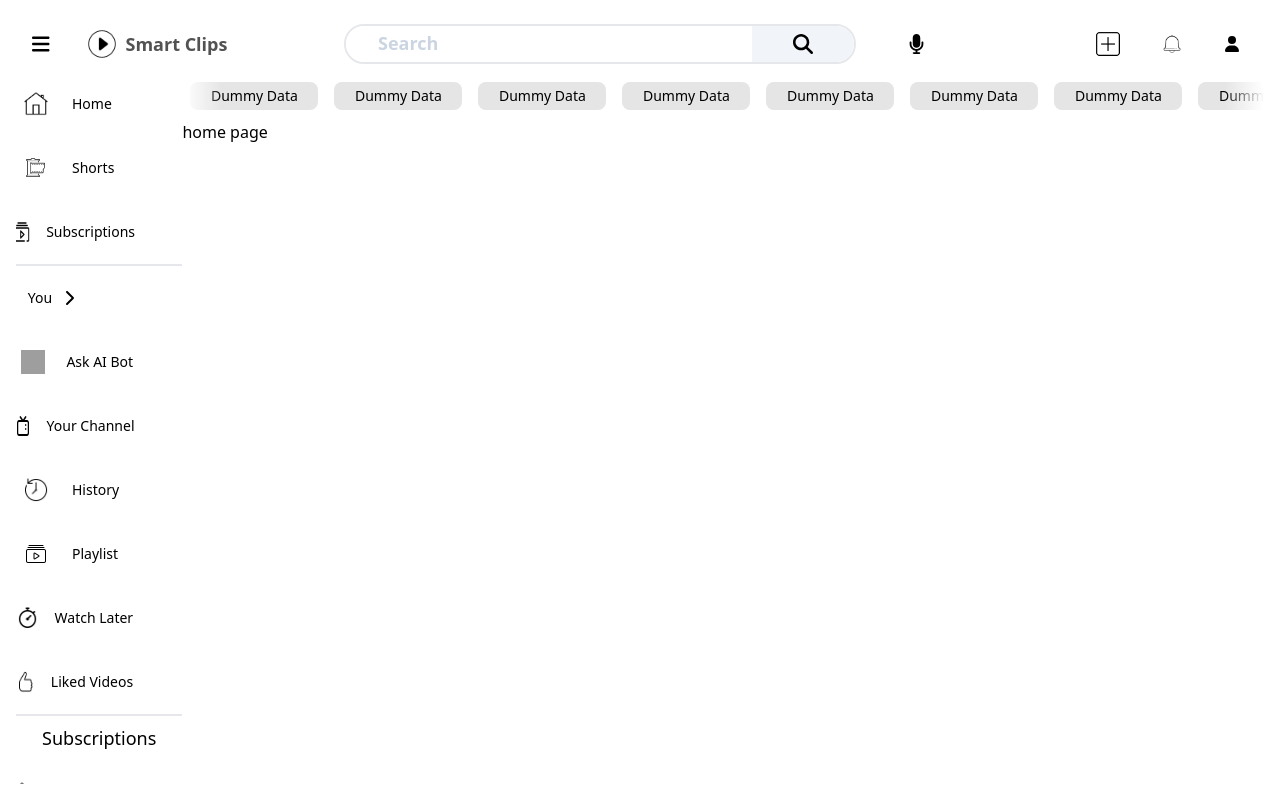
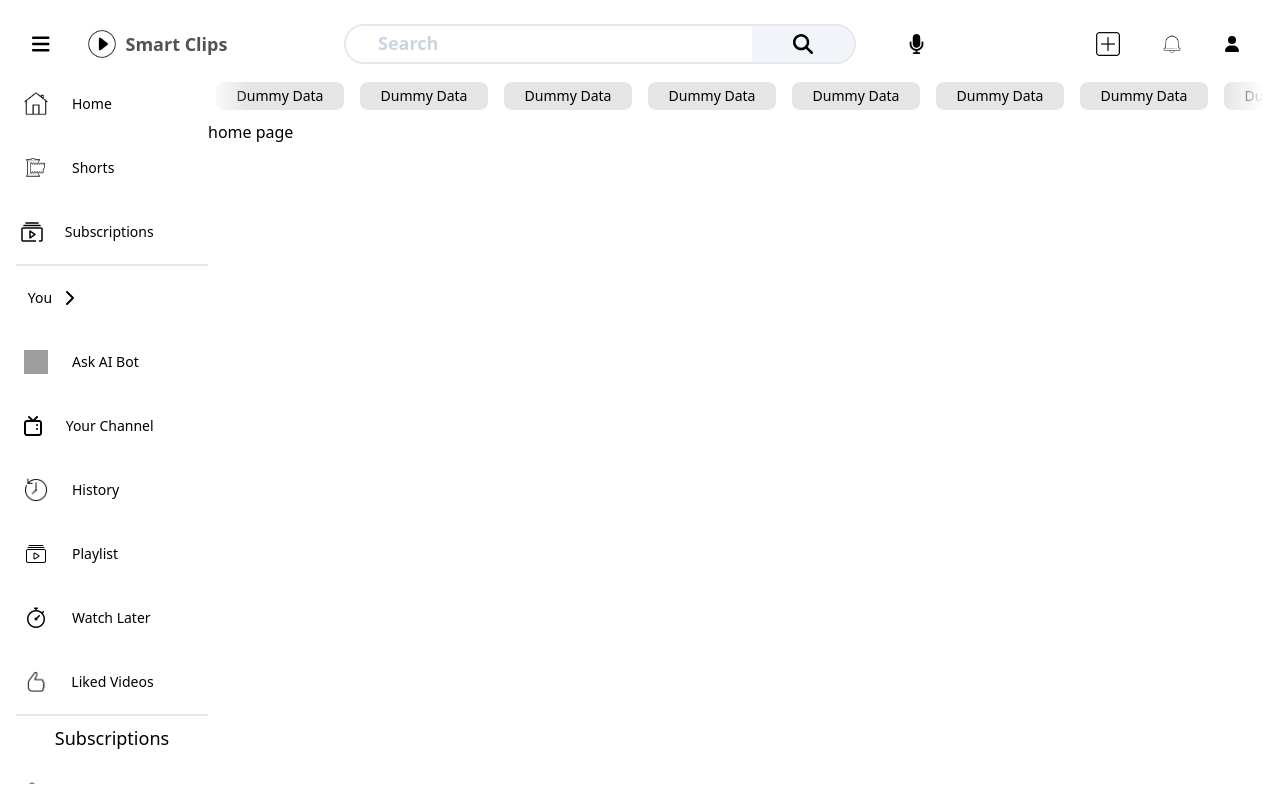
Before and after one commit to mSharifHub/youtubeClone, a React (Vite) app in the folder front-end/: page / in a window 1280 px wide. Built offline with nearby package versions, Linux system fonts and the light colour scheme; grey boxes are pictures that could not be loaded.

Commit message:
fix menu-bar

```diff
--- a/front-end/src/components/MenuBar.tsx
+++ b/front-end/src/components/MenuBar.tsx
@@ -32,7 +32,7 @@ import { Link } from 'react-router-dom';
 
 export default function MenuBar() {
   return (
-    <div className="hidden sm:block md:w-[5rem] md:min-w-[5rem] lg:w-[12rem] lg:max-w-[12rem]  h-full   overflow-y-auto scroll-smooth  overflow-hidden no-scrollbar md:show-scrollbar">
+    <div className="hidden sm:block md:w-[5rem] md:min-w-[5rem] lg:w-[12rem] lg:min-w-[12rem]  h-full   overflow-y-auto scroll-smooth  overflow-hidden no-scrollbar md:show-scrollbar">
       <div className=" max-h-screen grid grid-cols-1 grid-rows-[0.25fr_0.5fr_0.25fr_1fr_0.25fr_0.25fr_0.25fr]">
         {/* row-1  Home Shorts Subscriptions */}
         <div className="flex flex-col space-y-4 border-b-2 pt-2 pb-2">
--- a/front-end/src/components/layouts/MainLayout.tsx
+++ b/front-end/src/components/layouts/MainLayout.tsx
@@ -18,6 +18,7 @@ export default function MainLayout() {
             <ScrollContainerHorizontal>
               <RecommendationsFilters />
             </ScrollContainerHorizontal>
+            {/* fading effect*/}
             <div className="absolute inset-y-0 right-0 w-10 bg-gradient-to-l from-white to-transparent pointer-events-none z-10" />
           </section>
           <Outlet />
```
